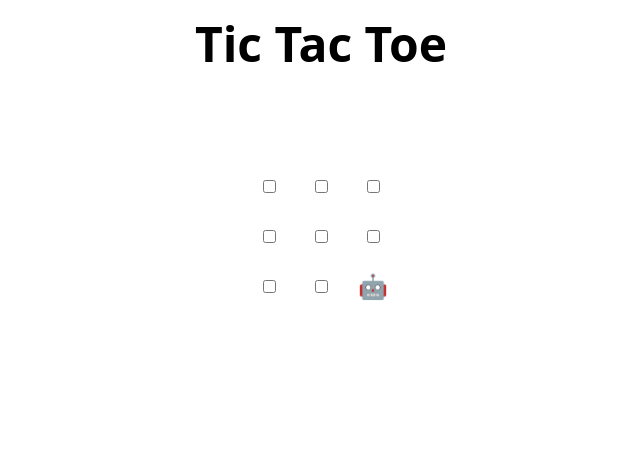
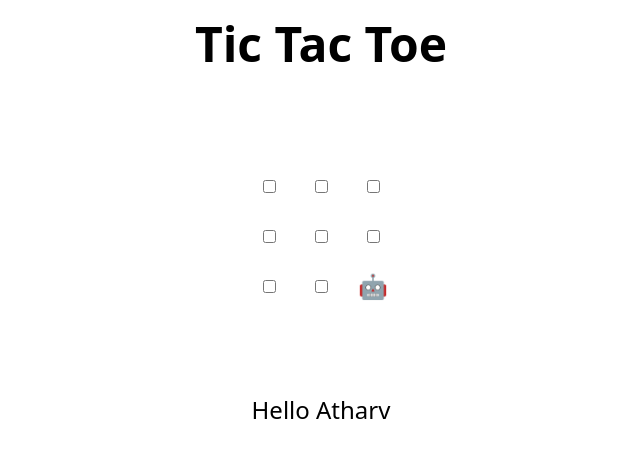
Before and after one commit to atharvmandawkar31/MLSATask7, a plain HTML site: page index.html in a window 1280 px wide. Shown: the whole page, without its empty margins (319-959 px from the left). Drawn offline with Linux system fonts and the light colour scheme.

Commit message:
Atharv Mandawkar

```diff
--- a/index.html
+++ b/index.html
@@ -47,6 +47,7 @@
   </tr>
 </table>
 
+<p>Hello Atharv</p>
 <h2 hidden>Game over, refresh to play again 🧑‍💻 🤖!</h2>
 
 <script>
```
